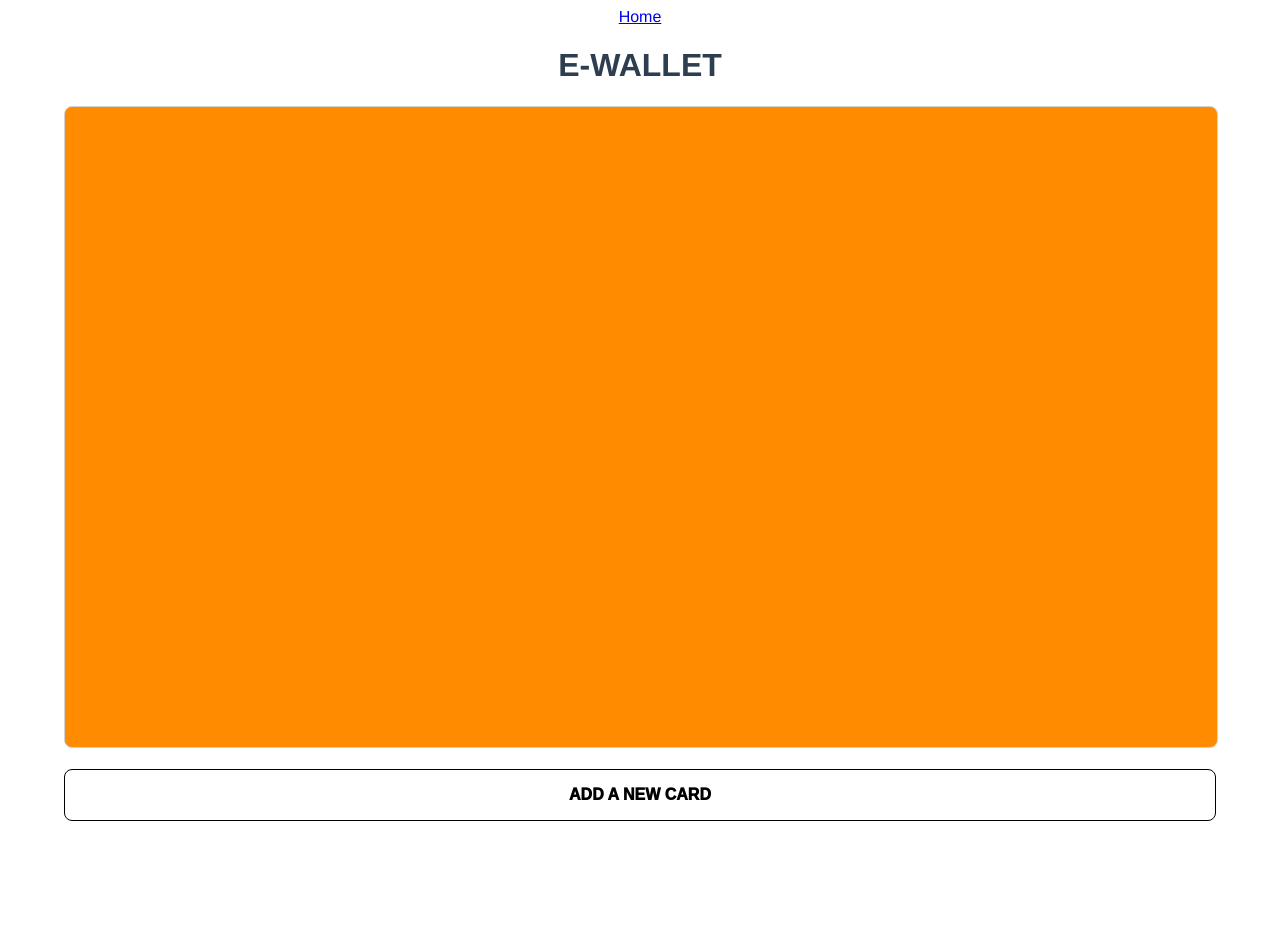
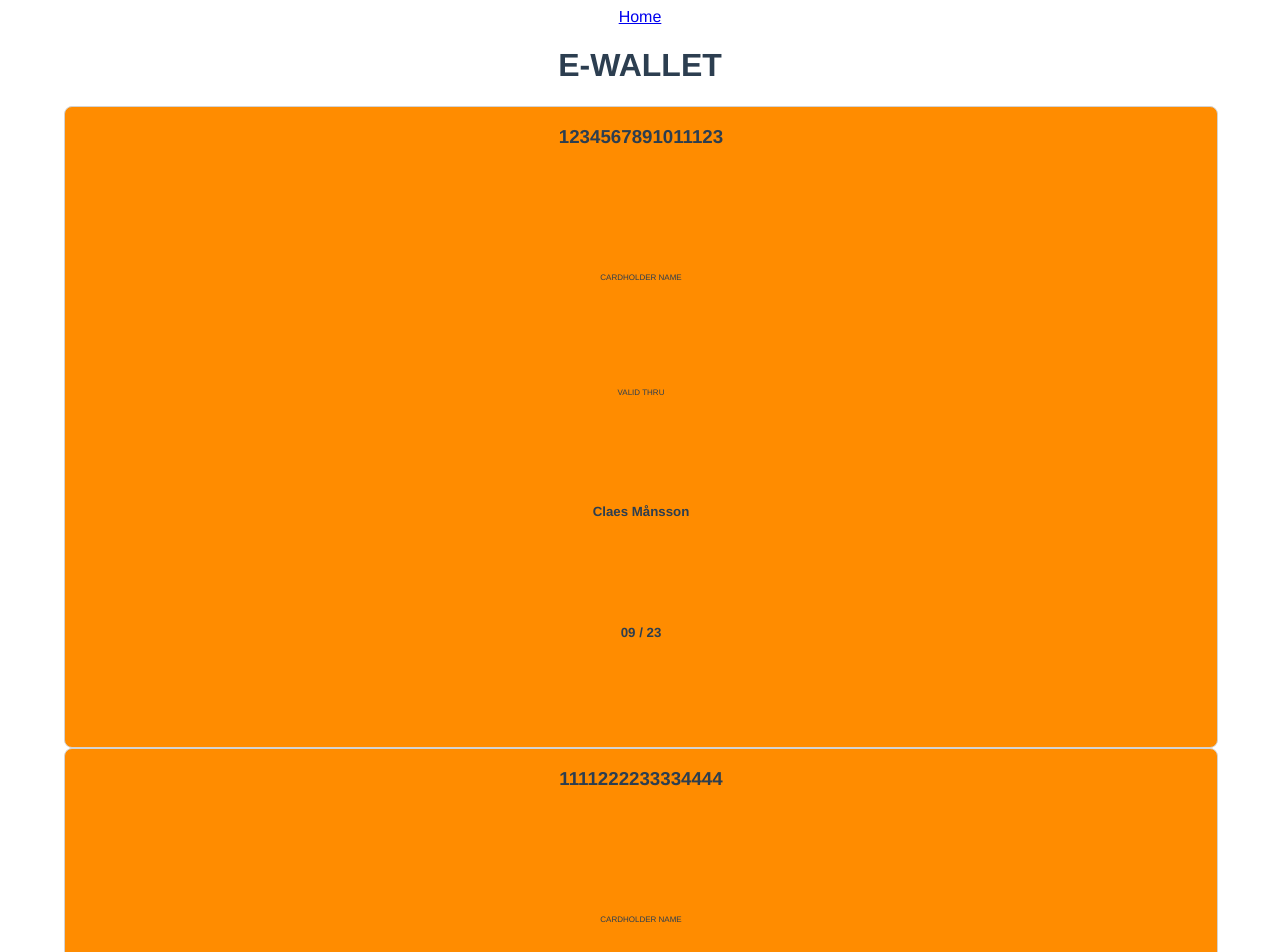
Before and after one commit to cenglander/e-wallet, a Vue app: page / in a window 1280 px wide. Shown: the top 952 px of the page. Before the commit the page ends 821 px from the top, so only its background shows below. Built offline with nearby package versions, Linux system fonts and the light colour scheme.

Commit message:
Array with cards as shared state in root

```diff
--- a/src/App.vue
+++ b/src/App.vue
@@ -14,11 +14,23 @@
   -moz-osx-font-smoothing: grayscale;
   text-align: center;
   color: #2c3e50;
+  // margin: 0;
+  // padding: 0;
 
   button {
     font-weight: 1000;
     font-size: 1rem;
   }
+
+  h3 {
+    padding: 0;
+    // margin: 0;
+  }
+  p, h5 {
+    padding: 0;
+    margin: 0;
+}
+
 }
 
 
--- a/src/components/Card.vue
+++ b/src/components/Card.vue
@@ -1,18 +1,31 @@
 <template>
   <div class="card">
+      <h3>{{ cardNo }}</h3>
+      <p>CARDHOLDER NAME</p>
+      <p>VALID THRU</p>
+      <h5>{{ name }}</h5>
+      <h5>{{ validThruMonth }} / {{ validThruYear }} </h5>
 
 
   </div>
 </template>
 
 <script>
+export default {
+  name: "Card",
+  components: {
 
+  },
+  props: {
+      cardNo: String,
+      name: String,
+      validThruMonth: String,
+      validThruYear: String,
+      ccv: String,
+      vendor: String,
 
-export default {
-  name: 'Card',
-  components: {
   }
-}
+};
 </script>
 
 <style scoped lang="scss">
@@ -23,5 +36,10 @@ export default {
   border: lightgrey solid 0.1rem;
   background: darkorange;
 
+  display: grid;
+
+}
+p {
+    font-size: 0.5rem;
 }
 </style>
--- a/src/main.js
+++ b/src/main.js
@@ -5,6 +5,42 @@ import router from './router'
 Vue.config.productionTip = false
 
 new Vue({
+  data: () => ({
+    cardArray: [
+        {
+          cardNo: "1234567891011123",
+          name: "Claes Månsson",
+          validThruMonth: "09",
+          validThruYear: "23",
+          ccv: "543",
+          vendor: "Bitcoin Inc",
+        },
+        {
+          cardNo: "1111222233334444",
+          name: "Sissela Kyle",
+          validThruMonth: "12",
+          validThruYear: "25",
+          ccv: "231",
+          vendor: "Ninja Bank",
+        },
+    ],
+
+  }),
+  // test med metoder nedan och array ovan här
+  methods: {
+    getThisCard(cardNo) {
+      return this.cardArray.find(card => card.cardNo == cardNo);
+    },
+    getAllCards() {
+      return this.cardArray;
+    },
+    // saveNewCard() {
+
+    // }
+
+  },
+
+
   router,
   render: h => h(App)
 }).$mount('#app')
--- a/src/views/Home.vue
+++ b/src/views/Home.vue
@@ -2,10 +2,27 @@
   <div class="home">
     <Top v-bind:heading="heading"
     />
-    <Card
+
+    <Card v-for="(card, index) in allCards"
+      v-bind:key="index"
+      v-bind:cardNo="card.cardNo"
+      v-bind:name="card.name"
+      v-bind:validThruMonth="card.validThruMonth"
+      v-bind:validThruYear="card.validThruYear"
+
     />
+    <!-- <Card
+      v-bind:cardNo="activeCard.cardNo"
+      v-bind:name="card.name"
+      v-bind:validThruMonth="card.validThruMonth"
+      v-bind:validThruYear="card.validThruYear"
+
+    /> -->
+
     <CardStack
+
     />
+
     <router-link to="/add-card">
       <button class="add-new-card">ADD A NEW CARD</button>
     </router-link>
@@ -26,9 +43,18 @@ export default {
     CardStack,
   },
   data: () => ({
-        heading: "E-WALLET"
+        heading: "E-WALLET",
 
     }),
+  computed: {
+    activeCard() {
+      return this.$root.getThisCard(1234567891011123)
+    },
+    allCards() {
+      return this.$root.getAllCards();
+    }
+
+  }
 }
 </script>
 
```
Also changed, not shown: src/components/CardStack.vue (+21 -1 lines). Lines whose indentation alone changed are shown as unchanged.
